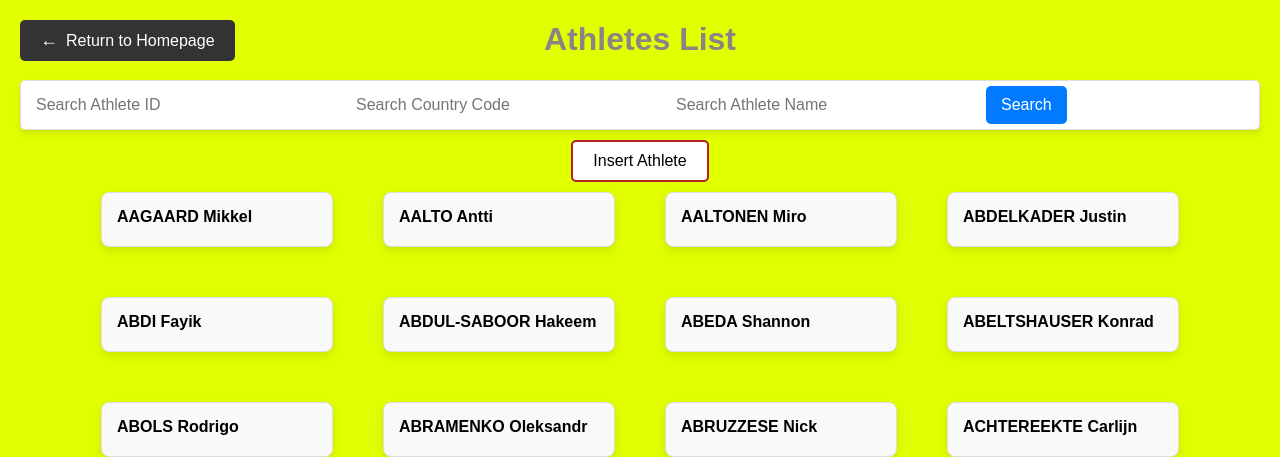
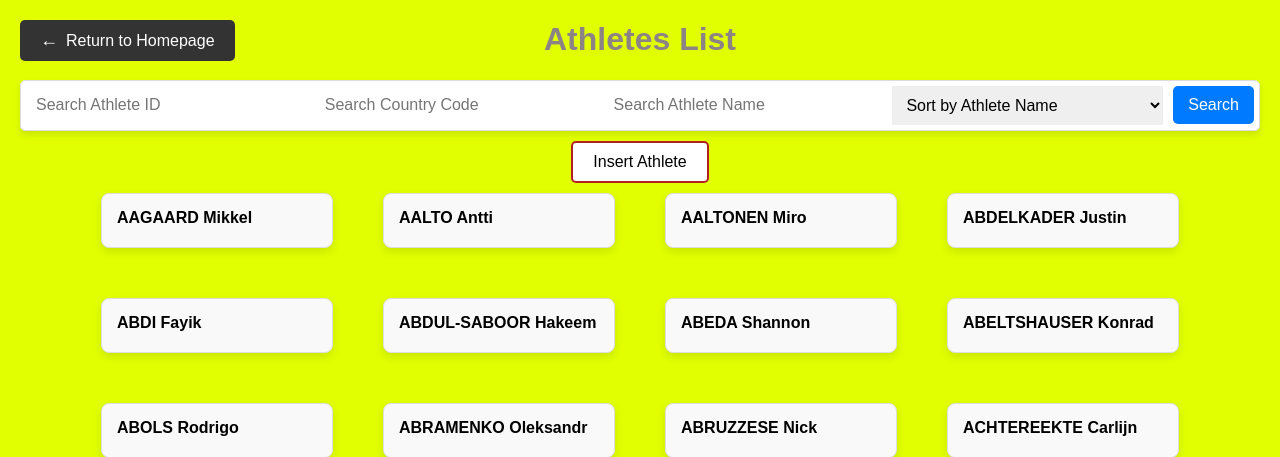
Before and after one commit to itu-itis22-goki21/Database-Arioglu-Project, a Flask app: page /athletes in a window 1280 px wide. Shown: the top 457 px of the page. Run offline with Flask 3, Linux system fonts and the light colour scheme; data comes from the database, SQL or seed files in the repository.

Commit message:
I added a sort by option for medal and athlete

```diff
--- a/main.py
+++ b/main.py
@@ -8,9 +8,9 @@ app = Flask(__name__)
 # MySQL connection configuration
 db_config = {
     'user': 'root',
-    'password': 'Qweasdqwe123.',
+    'password': 'admin',
     'host': 'localhost',
-    'database': "database"
+    'database': "test"
 }
 
 # Function to connect to the MySQL database
@@ -27,11 +27,12 @@ def home():
 
 
 
-@app.route('/coaches')
+@app.route('/coaches', methods=['GET'])
 def coaches():
     # Connect to the database and retrieve coaches data
     conn = get_db_connection()
     cursor = conn.cursor(dictionary=True)
+
     cursor.execute("SELECT * FROM coaches")
     coaches = cursor.fetchall()
     cursor.close()
@@ -223,33 +224,44 @@ def medal():
     conn = get_db_connection()
     cursor = conn.cursor(dictionary=True)
 
-    # Get the search query for Athlete_name from the URL
+    # Get the search query and sort_by parameters from the URL
     search_query = request.args.get('name')  # None if no query is provided
+    sort_by = request.args.get('sort_by', 'Athlete_name')  # Default sorting by Athlete_name
 
-    # If search_query exists, apply the filter
+    # Validate the sort_by parameter to prevent SQL injection
+    valid_sort_columns = {'Athlete_name', 'Medal_code', 'Country_code'}
+    if sort_by not in valid_sort_columns:
+        sort_by = 'Athlete_name'
+
+    # Base query
+    base_query = """
+        SELECT m.*, a.Athlete_name AS Athlete_name
+        FROM medal m
+        JOIN athletes a ON m.Athlete_id = a.Athlete_id
+    """
+    query_params = []
+
+    # Add search filter if search_query exists
     if search_query:
-        cursor.execute("""
-            SELECT m.*, a.Athlete_name AS Athlete_name
-            FROM medal m
-            JOIN athletes a ON m.Athlete_id = a.Athlete_id
-            WHERE a.Athlete_name LIKE %s
-            ORDER BY a.Athlete_name ASC;
-        """, ('%' + search_query + '%',))
+        base_query += " WHERE a.Athlete_name LIKE %s"
+        query_params.append('%' + search_query + '%')
+
+    # Add ORDER BY clause for sorting
+    if sort_by == 'Medal_code':
+        base_query += f" ORDER BY {sort_by} ASC"
     else:
-        # No search query, return all medals
-        cursor.execute("""
-            SELECT m.*, a.Athlete_name AS Athlete_name
-            FROM medal m
-            JOIN athletes a ON m.Athlete_id = a.Athlete_id
-            ORDER BY a.Athlete_name ASC;
-        """)
+        base_query += f" ORDER BY {sort_by} ASC"
 
+    # Execute the query
+    cursor.execute(base_query, tuple(query_params))
     medals = cursor.fetchall()
 
+    # Close database connections
     cursor.close()
     conn.close()
 
     return render_template("medals.html", medals=medals)
+
 
 
 
@@ -428,10 +440,16 @@ def athletes():
     per_page = 50
     offset = (page - 1) * per_page
 
-    # Retrieve filters from the query parameters
+    # Retrieve filters and sorting from the query parameters
     athlete_id = request.args.get('athletes')
     country_code = request.args.get('country_code')
     athlete_name = request.args.get('athlete_name')
+    sort_by = request.args.get('sort_by', 'Athlete_id')  # Default to sort by Athlete_id
+
+    # Validate the sort_by input to prevent SQL injection
+    valid_sort_columns = {'Athlete_id', 'Country_code', 'Athlete_name', 'Discipline_id'}
+    if sort_by not in valid_sort_columns:
+        sort_by = 'Athlete_id'
 
     # Connect to the database
     conn = get_db_connection()
@@ -465,6 +483,9 @@ def athletes():
     total_athletes = cursor.fetchone()['COUNT(*)']
     total_pages = math.ceil(total_athletes / per_page)
 
+    # Add ORDER BY clause for sorting
+    base_query += f" ORDER BY {sort_by}"
+
     # Fetch athletes with pagination
     base_query += " LIMIT %s OFFSET %s"
     query_params.extend([per_page, offset])
@@ -484,6 +505,7 @@ def athletes():
         country_code=country_code,
         athlete_name=athlete_name
     )
+
 
 
 @app.route('/delete_athlete>', methods=['POST'])
--- a/templates/athletes.html
+++ b/templates/athletes.html
@@ -138,6 +138,13 @@
             font-size: 16px;
             width: 300px;
         }
+        .search-bar select{
+            border: none;
+            outline: none;
+            padding: 10px;
+            font-size: 16px;
+            width: 300px;
+        }
         .search-bar button {
             background-color: #007bff;
             color: #fff;
@@ -146,6 +153,7 @@
             border-radius: 5px;
             cursor: pointer;
             font-size: 16px;
+            margin-left: 10px;
         }
         .search-bar button:hover {
             background-color: #0056b3;
@@ -184,7 +192,13 @@
         <input type="text" name="athletes" placeholder="Search Athlete ID">
         <input type="text" name="country_code" placeholder="Search Country Code">
         <input type="text" name="athlete_name" placeholder="Search Athlete Name">
+        <select name="sort_by" aria-label="Sort by">
+            <option value="Athlete_name">Sort by Athlete Name</option>
+            <option value="Country_code">Sort by Country Code</option>
+            <option value="Discipline_id">Sort by Discipline ID</option>
+        </select>
         <button type="submit">Search</button>
+
     </form>
 
     {% if athletes %}
@@ -277,6 +291,7 @@
                 <p><strong>Birth Country:</strong> {{ athlete.Birth_country }}</p>
                 <p><strong>Country Code:</strong> <a href="{{ url_for('country') }}?country={{ athlete.Country_code }}">{{ athlete.Country_code }}</a></p>
                 <p><strong>Discipline_ID:</strong> <a href="{{ url_for('discipline') }}?discipline={{ athlete.Discipline_id }}">{{ athlete.Discipline_id}}</a></p>
+
                 <div style="text-align: left;">
                     <button onclick="closeModal('modal-{{loop.index}}');openModal('update-{{ loop.index }}')">Update</button>
                 </div>
--- a/templates/medals.html
+++ b/templates/medals.html
@@ -194,6 +194,12 @@
     margin: 20px;" method="get">
 
         <input type="text" name="name" placeholder="Search by Athlete Name" value="{{ request.args.get('name', '') }}"   style="border-radius: 500px; padding: 20px;">
+        <select class="uc" name="sort_by" aria-label="Sort by">
+            <option value="Athlete_name">Sort by Athlete Name</option>
+            <option value="Country_code">Sort by Country Code</option>
+            <option value="Medal_code">Sort by Medal Type</option>
+
+        </select>
         <button type="submit" style="border-radius: 500px; padding: 20px; cursor: pointer;" class="uc">Search</button>
     </form>
 
```
